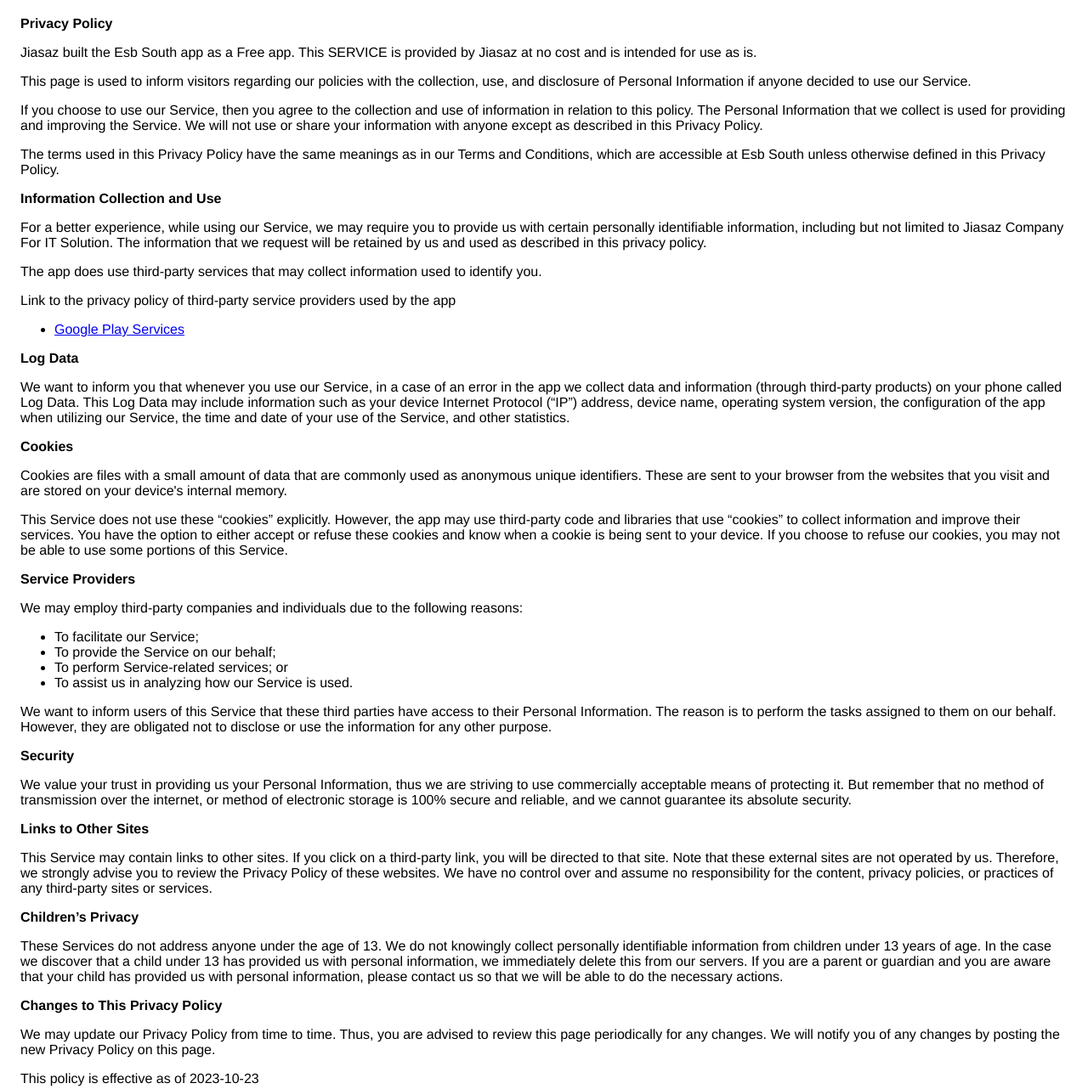
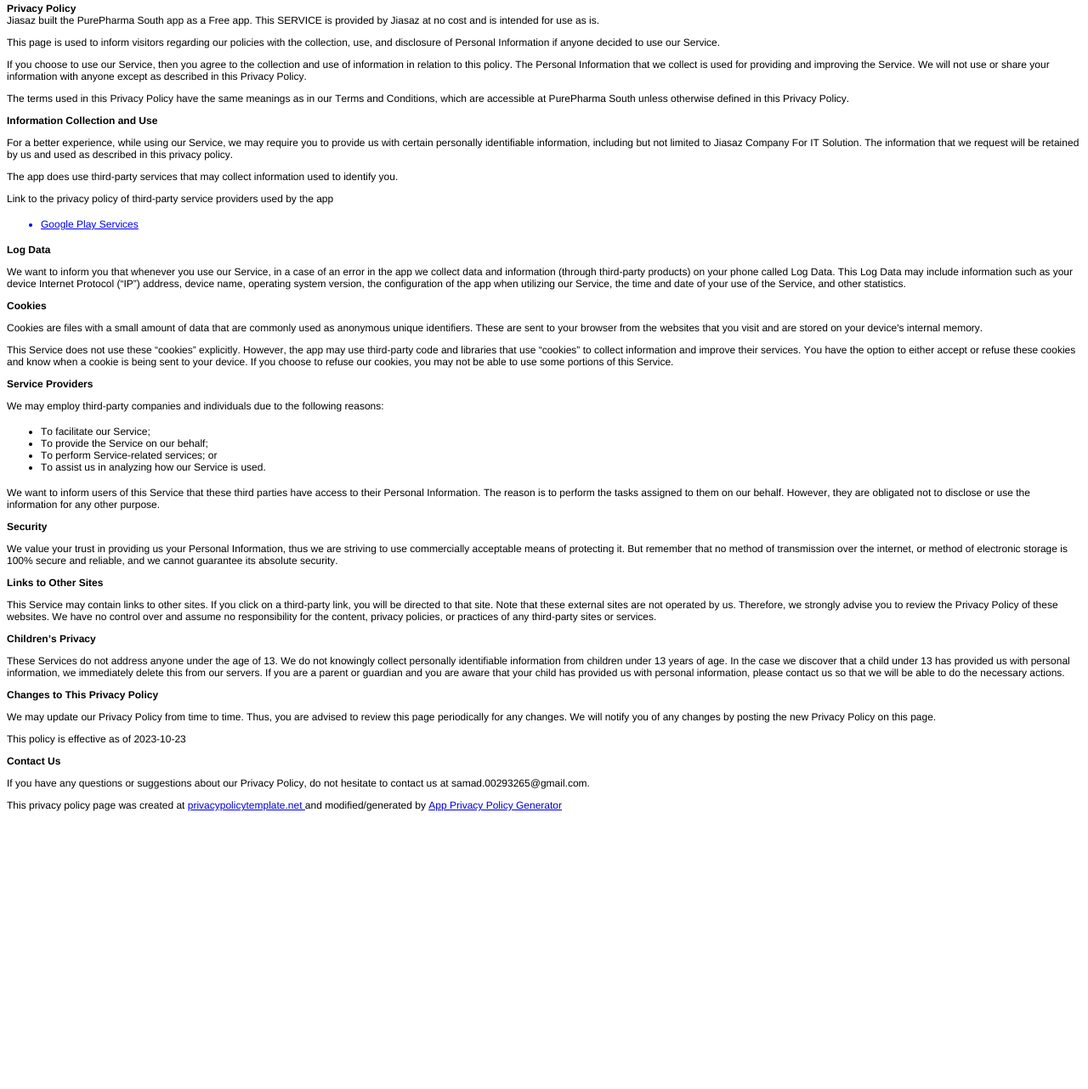
Before and after one commit to SamadDev/privacy_policy, a plain HTML site: page index.html in a window 1280 px wide. Shown: the part 5-1287 px from the top of the page at 85% size. After the commit the page ends 972 px from the top, so only its background shows below. Drawn offline with Linux system fonts and the light colour scheme.

Commit message:
Add files via upload
new commit

```diff
--- a/index.html
+++ b/index.html
@@ -1,109 +1,61 @@
-<!DOCTYPE html>
+<!DOCTYPE html PUBLIC "-//W3C//DTD HTML 4.01//EN" "http://www.w3.org/TR/html4/strict.dtd">
 <html>
 <head>
-      <meta charset='utf-8'>
-      <meta name='viewport' content='width=device-width'>
-      <title>Privacy Policy</title>
-      <style> body { font-family: 'Helvetica Neue', Helvetica, Arial, sans-serif; padding:1em; } </style>
+  <meta http-equiv="Content-Type" content="text/html; charset=utf-8">
+  <meta http-equiv="Content-Style-Type" content="text/css">
+  <title></title>
+  <meta name="Generator" content="Cocoa HTML Writer">
+  <meta name="CocoaVersion" content="2299.6">
+  <style type="text/css">
+    p.p1 {margin: 0.0px 0.0px 0.0px 0.0px; font: 12.0px 'Helvetica Neue'; -webkit-text-stroke: #000000}
+    p.p2 {margin: 0.0px 0.0px 12.0px 0.0px; font: 12.0px 'Helvetica Neue'; -webkit-text-stroke: #000000}
+    li.li1 {margin: 0.0px 0.0px 0.0px 0.0px; font: 12.0px 'Helvetica Neue'; -webkit-text-stroke: #000000}
+    li.li3 {margin: 0.0px 0.0px 0.0px 0.0px; font: 12.0px 'Helvetica Neue'; color: #0000e9; -webkit-text-stroke: #000000}
+    span.s1 {font-kerning: none}
+    span.s2 {-webkit-text-stroke: 0px #000000}
+    span.s3 {text-decoration: underline ; font-kerning: none}
+    span.s4 {text-decoration: underline ; font-kerning: none; color: #0000e3; -webkit-text-stroke: 0px #0000e3}
+    ul.ul1 {list-style-type: disc}
+  </style>
 </head>
 <body>
-    <strong>Privacy Policy</strong> <p>
-                  Jiasaz built the Esb South app as
-                  a Free app. This SERVICE is provided by
-                  Jiasaz at no cost and is intended for use as
-                  is.
-                </p> <p>
-                  This page is used to inform visitors regarding our
-                  policies with the collection, use, and disclosure of Personal
-                  Information if anyone decided to use our Service.
-                </p> <p>
-                  If you choose to use our Service, then you agree to
-                  the collection and use of information in relation to this
-                  policy. The Personal Information that we collect is
-                  used for providing and improving the Service. We will not use or share your information with
-                  anyone except as described in this Privacy Policy.
-                </p> <p>
-                  The terms used in this Privacy Policy have the same meanings
-                  as in our Terms and Conditions, which are accessible at
-                  Esb South unless otherwise defined in this Privacy Policy.
-                </p> <p><strong>Information Collection and Use</strong></p> <p>
-                  For a better experience, while using our Service, we
-                  may require you to provide us with certain personally
-                  identifiable information, including but not limited to Jiasaz Company For IT Solution. The information that
-                  we request will be retained by us and used as described in this privacy policy.
-                </p> <div><p>
-                    The app does use third-party services that may collect
-                    information used to identify you.
-                  </p> <p>
-                    Link to the privacy policy of third-party service providers used
-                    by the app
-                  </p> <ul><li><a href="https://www.google.com/policies/privacy/" target="_blank" rel="noopener noreferrer">Google Play Services</a></li><!----><!----><!----><!----><!----><!----><!----><!----><!----><!----><!----><!----><!----><!----><!----><!----><!----><!----><!----><!----><!----><!----><!----><!----><!----><!----><!----><!----></ul></div> <p><strong>Log Data</strong></p> <p>
-                  We want to inform you that whenever you
-                  use our Service, in a case of an error in the app
-                  we collect data and information (through third-party
-                  products) on your phone called Log Data. This Log Data may
-                  include information such as your device Internet Protocol
-                  (“IP”) address, device name, operating system version, the
-                  configuration of the app when utilizing our Service,
-                  the time and date of your use of the Service, and other
-                  statistics.
-                </p> <p><strong>Cookies</strong></p> <p>
-                  Cookies are files with a small amount of data that are
-                  commonly used as anonymous unique identifiers. These are sent
-                  to your browser from the websites that you visit and are
-                  stored on your device's internal memory.
-                </p> <p>
-                  This Service does not use these “cookies” explicitly. However,
-                  the app may use third-party code and libraries that use
-                  “cookies” to collect information and improve their services.
-                  You have the option to either accept or refuse these cookies
-                  and know when a cookie is being sent to your device. If you
-                  choose to refuse our cookies, you may not be able to use some
-                  portions of this Service.
-                </p> <p><strong>Service Providers</strong></p> <p>
-                  We may employ third-party companies and
-                  individuals due to the following reasons:
-                </p> <ul><li>To facilitate our Service;</li> <li>To provide the Service on our behalf;</li> <li>To perform Service-related services; or</li> <li>To assist us in analyzing how our Service is used.</li></ul> <p>
-                  We want to inform users of this Service
-                  that these third parties have access to their Personal
-                  Information. The reason is to perform the tasks assigned to
-                  them on our behalf. However, they are obligated not to
-                  disclose or use the information for any other purpose.
-                </p> <p><strong>Security</strong></p> <p>
-                  We value your trust in providing us your
-                  Personal Information, thus we are striving to use commercially
-                  acceptable means of protecting it. But remember that no method
-                  of transmission over the internet, or method of electronic
-                  storage is 100% secure and reliable, and we cannot
-                  guarantee its absolute security.
-                </p> <p><strong>Links to Other Sites</strong></p> <p>
-                  This Service may contain links to other sites. If you click on
-                  a third-party link, you will be directed to that site. Note
-                  that these external sites are not operated by us.
-                  Therefore, we strongly advise you to review the
-                  Privacy Policy of these websites. We have
-                  no control over and assume no responsibility for the content,
-                  privacy policies, or practices of any third-party sites or
-                  services.
-                </p> <p><strong>Children’s Privacy</strong></p> <div><p>
-                    These Services do not address anyone under the age of 13.
-                    We do not knowingly collect personally
-                    identifiable information from children under 13 years of age. In the case
-                    we discover that a child under 13 has provided
-                    us with personal information, we immediately
-                    delete this from our servers. If you are a parent or guardian
-                    and you are aware that your child has provided us with
-                    personal information, please contact us so that
-                    we will be able to do the necessary actions.
-                  </p></div> <!----> <p><strong>Changes to This Privacy Policy</strong></p> <p>
-                  We may update our Privacy Policy from
-                  time to time. Thus, you are advised to review this page
-                  periodically for any changes. We will
-                  notify you of any changes by posting the new Privacy Policy on
-                  this page.
-                </p> <p>This policy is effective as of 2023-10-23</p> <p><strong>Contact Us</strong></p> <p>
-                  If you have any questions or suggestions about our
-                  Privacy Policy, do not hesitate to contact us at samad.00293265@gmail.com.
-                </p> <p>This privacy policy page was created at <a href="https://privacypolicytemplate.net" target="_blank" rel="noopener noreferrer">privacypolicytemplate.net </a>and modified/generated by <a href="https://app-privacy-policy-generator.nisrulz.com/" target="_blank" rel="noopener noreferrer">App Privacy Policy Generator</a></p>
+<p class="p1"><span class="s1"><b>Privacy Policy</b></span></p>
+<p class="p2"><span class="s1">Jiasaz built the PurePharma South app as a Free app. This SERVICE is provided by Jiasaz at no cost and is intended for use as is.</span></p>
+<p class="p2"><span class="s1">This page is used to inform visitors regarding our policies with the collection, use, and disclosure of Personal Information if anyone decided to use our Service.</span></p>
+<p class="p2"><span class="s1">If you choose to use our Service, then you agree to the collection and use of information in relation to this policy. The Personal Information that we collect is used for providing and improving the Service. We will not use or share your information with anyone except as described in this Privacy Policy.</span></p>
+<p class="p2"><span class="s1">The terms used in this Privacy Policy have the same meanings as in our Terms and Conditions, which are accessible at PurePharma South unless otherwise defined in this Privacy Policy.</span></p>
+<p class="p2"><span class="s1"><b>Information Collection and Use</b></span></p>
+<p class="p2"><span class="s1">For a better experience, while using our Service, we may require you to provide us with certain personally identifiable information, including but not limited to Jiasaz Company For IT Solution. The information that we request will be retained by us and used as described in this privacy policy.</span></p>
+<p class="p2"><span class="s1">The app does use third-party services that may collect information used to identify you.</span></p>
+<p class="p2"><span class="s1">Link to the privacy policy of third-party service providers used by the app</span></p>
+<ul class="ul1">
+  <li class="li3"><span class="s2"><a href="https://www.google.com/policies/privacy/"><span class="s3">Google Play Services</span></a></span></li>
+</ul>
+<p class="p2"><span class="s1"><b>Log Data</b></span></p>
+<p class="p2"><span class="s1">We want to inform you that whenever you use our Service, in a case of an error in the app we collect data and information (through third-party products) on your phone called Log Data. This Log Data may include information such as your device Internet Protocol (“IP”) address, device name, operating system version, the configuration of the app when utilizing our Service, the time and date of your use of the Service, and other statistics.</span></p>
+<p class="p2"><span class="s1"><b>Cookies</b></span></p>
+<p class="p2"><span class="s1">Cookies are files with a small amount of data that are commonly used as anonymous unique identifiers. These are sent to your browser from the websites that you visit and are stored on your device's internal memory.</span></p>
+<p class="p2"><span class="s1">This Service does not use these “cookies” explicitly. However, the app may use third-party code and libraries that use “cookies” to collect information and improve their services. You have the option to either accept or refuse these cookies and know when a cookie is being sent to your device. If you choose to refuse our cookies, you may not be able to use some portions of this Service.</span></p>
+<p class="p2"><span class="s1"><b>Service Providers</b></span></p>
+<p class="p2"><span class="s1">We may employ third-party companies and individuals due to the following reasons:</span></p>
+<ul class="ul1">
+  <li class="li1"><span class="s2"></span><span class="s1">To facilitate our Service;</span></li>
+  <li class="li1"><span class="s2"></span><span class="s1">To provide the Service on our behalf;</span></li>
+  <li class="li1"><span class="s2"></span><span class="s1">To perform Service-related services; or</span></li>
+  <li class="li1"><span class="s2"></span><span class="s1">To assist us in analyzing how our Service is used.</span></li>
+</ul>
+<p class="p2"><span class="s1">We want to inform users of this Service that these third parties have access to their Personal Information. The reason is to perform the tasks assigned to them on our behalf. However, they are obligated not to disclose or use the information for any other purpose.</span></p>
+<p class="p2"><span class="s1"><b>Security</b></span></p>
+<p class="p2"><span class="s1">We value your trust in providing us your Personal Information, thus we are striving to use commercially acceptable means of protecting it. But remember that no method of transmission over the internet, or method of electronic storage is 100% secure and reliable, and we cannot guarantee its absolute security.</span></p>
+<p class="p2"><span class="s1"><b>Links to Other Sites</b></span></p>
+<p class="p2"><span class="s1">This Service may contain links to other sites. If you click on a third-party link, you will be directed to that site. Note that these external sites are not operated by us. Therefore, we strongly advise you to review the Privacy Policy of these websites. We have no control over and assume no responsibility for the content, privacy policies, or practices of any third-party sites or services.</span></p>
+<p class="p2"><span class="s1"><b>Children’s Privacy</b></span></p>
+<p class="p2"><span class="s1">These Services do not address anyone under the age of 13. We do not knowingly collect personally identifiable information from children under 13 years of age. In the case we discover that a child under 13 has provided us with personal information, we immediately delete this from our servers. If you are a parent or guardian and you are aware that your child has provided us with personal information, please contact us so that we will be able to do the necessary actions.</span></p>
+<p class="p2"><span class="s1"><b>Changes to This Privacy Policy</b></span></p>
+<p class="p2"><span class="s1">We may update our Privacy Policy from time to time. Thus, you are advised to review this page periodically for any changes. We will notify you of any changes by posting the new Privacy Policy on this page.</span></p>
+<p class="p2"><span class="s1">This policy is effective as of 2023-10-23</span></p>
+<p class="p2"><span class="s1"><b>Contact Us</b></span></p>
+<p class="p2"><span class="s1">If you have any questions or suggestions about our Privacy Policy, do not hesitate to contact us at samad.00293265@gmail.com.</span></p>
+<p class="p2"><span class="s1">This privacy policy page was created at <a href="https://privacypolicytemplate.net/"><span class="s4">privacypolicytemplate.net </span></a>and modified/generated by <a href="https://app-privacy-policy-generator.nisrulz.com/"><span class="s4">App Privacy Policy Generator</span></a></span></p>
 </body>
 </html>
```
Lines whose indentation alone changed are shown as unchanged.
